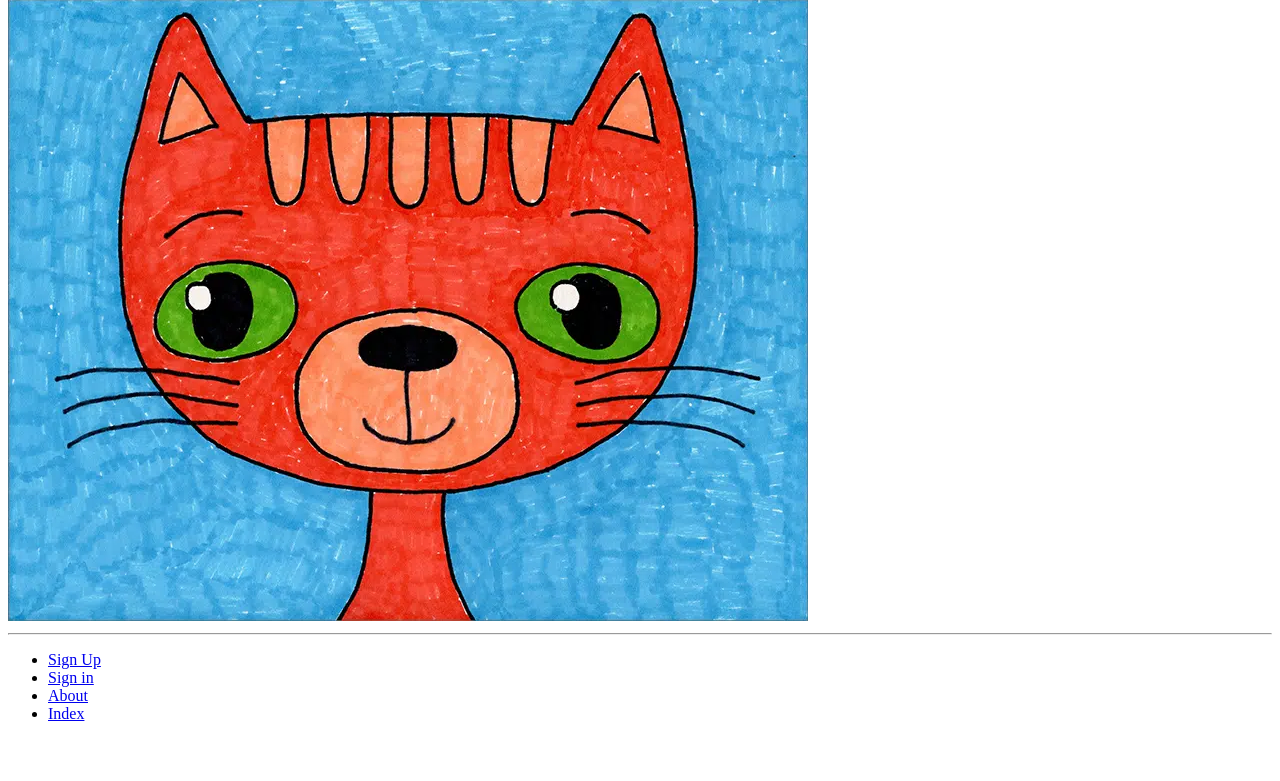
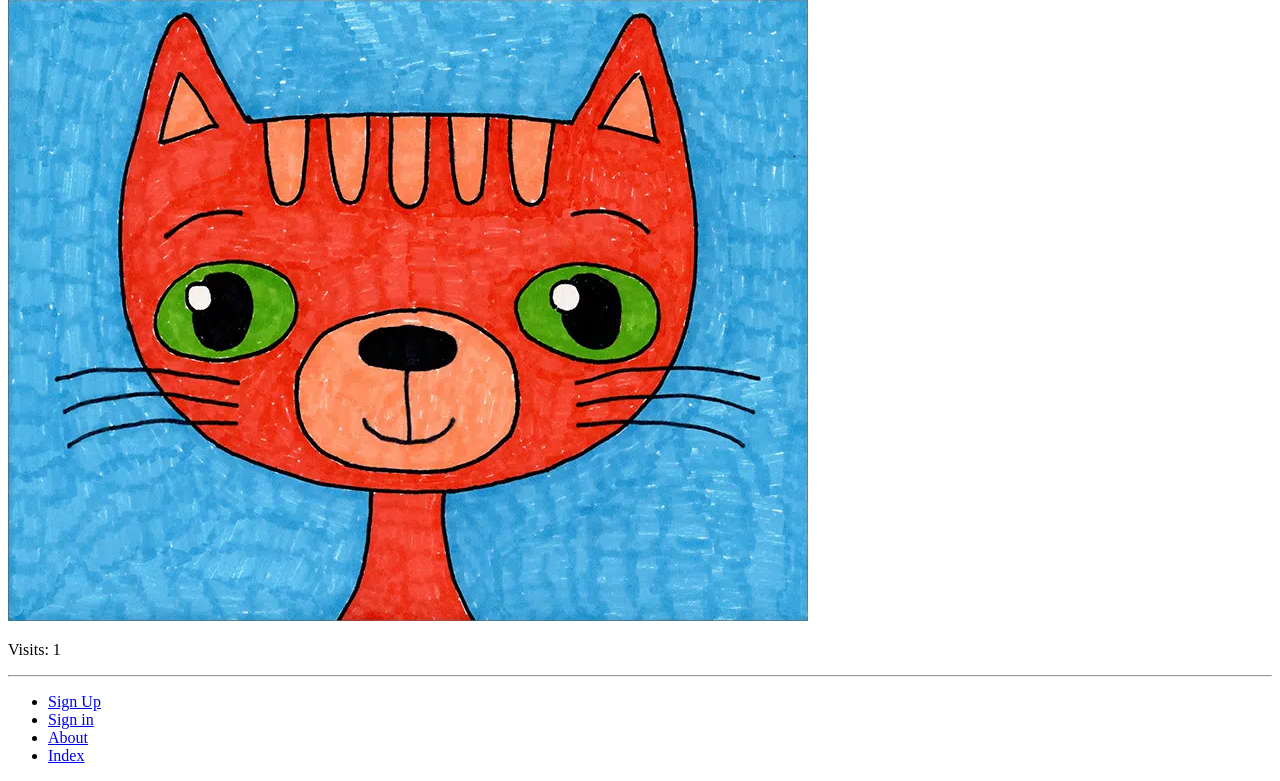
Before and after one commit to HanaElSherbeny/tango_with_django_project, a Django app: page /rango/about/ in a window 1280 px wide. Shown: the part 1105-1886 px from the top of the page. Before the commit the page ends 1826 px from the top, so only its background shows below. Run offline with Django 3.2, Linux system fonts and the light colour scheme; data that the repository does not hold is empty.

Commit message:
chapter 10

```diff
--- a/rango/views.py
+++ b/rango/views.py
@@ -28,12 +28,13 @@ def index(request):
     request.session.set_test_cookie()
     category_list = Category.objects.order_by('-likes')[:5]
     page_list = Page.objects.order_by('-views')[:5]
+
     context_dict = {}
     context_dict['boldmessage'] = 'Crunchy, creamy, cookie, candy, cupcake!'
     context_dict['categories'] = category_list
     context_dict['pages'] = page_list
     visitor_cookie_handler(request)
-    context_dict['visits'] = request.session['visits']
+   # context_dict['visits'] = request.session['visits']
     response = render(request, 'rango/index.html', context=context_dict)
     return response
 
@@ -67,9 +68,15 @@ def about(request):
     # Return a rendered response to send to the client.
     # We make use of the shortcut function to make our lives easier.
     # Note that the first parameter is the template we wish to use.
-    if request.session.test_cookie_worked():
-        print("TEST COOKIE WORKED!")
-        request.session.delete_test_cookie()
+    if request.session.get('visits'):
+        visits = request.session.get('visits')
+    else:
+        visits = 0
+    visitor_cookie_handler(request)
+    context_dict['visits'] = request.session['visits']
+   # if request.session.test_cookie_worked():
+        #print("TEST COOKIE WORKED!")
+        #request.session.delete_test_cookie()
     return render(request, 'rango/about.html', context=context_dict)
 
 def show_category(request, category_name_slug):
@@ -126,7 +133,7 @@ def add_page(request, category_name_slug):
             category = Category.objects.get(slug=category_name_slug)
         except Category.DoesNotExist:
             category = None
-        # You cannot add a page to a Category that does not exist...
+
         if category is None:
             return redirect('/rango/')
         form = PageForm()
--- a/templates/rango/about.html
+++ b/templates/rango/about.html
@@ -13,4 +13,5 @@
         <strong>{{ boldmessage }}</strong><br />
         <img src="{% static 'images/rango.jpg' %}" alt="Picture of Rango" />
         <img src="{{ MEDIA_URL }}cat.jpg" alt="Picture of a Cat." />
+        <p>Visits: {{ visits }}</p>
 {% endblock %}
```
Also changed, not shown: 1 other file.
